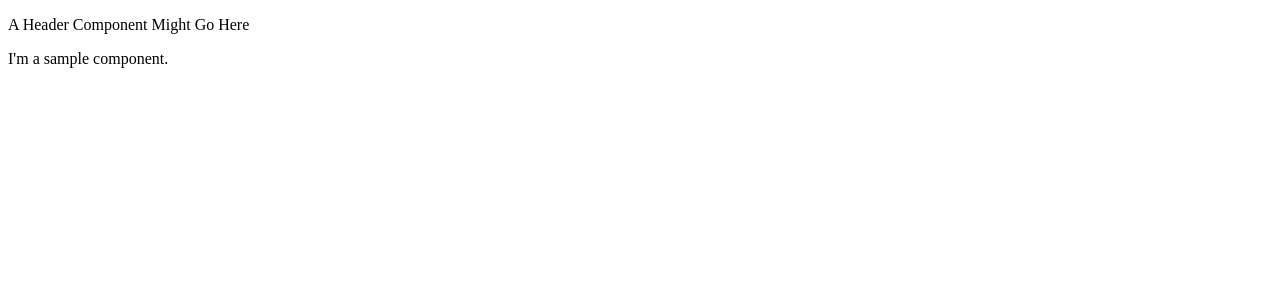
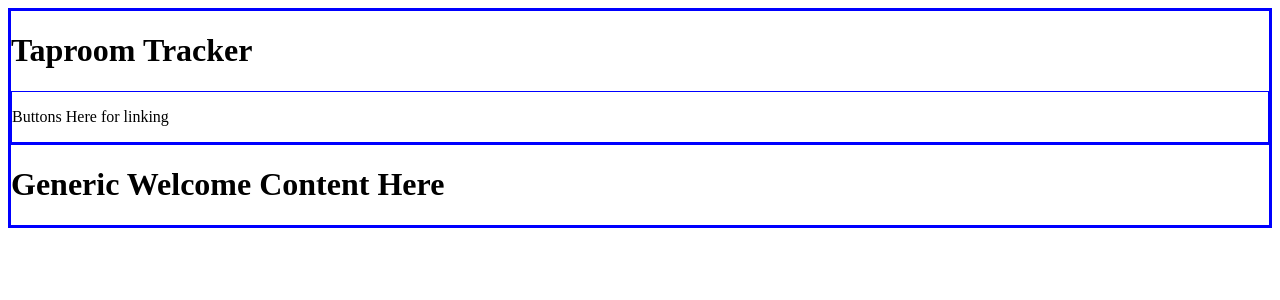
Before and after one commit to GrumpyEwok/react-taproom, a React app: page /keg-list in a window 1280 px wide. Shown: the top 300 px of the page. Built offline with nearby package versions, Linux system fonts and the light colour scheme.

Commit message:
Fix issues with import syntax in JSX files, plan out component structure and routing, adjust File Loader version.

```diff
--- a/package.json
+++ b/package.json
@@ -27,8 +27,10 @@
     "eslint": "^4.13.1",
     "eslint-loader": "^2.1.1",
     "eslint-plugin-react": "^7.11.1",
+    "file-loader": "^1.1.11",
     "html-webpack-plugin": "^2.29.0",
     "react-hot-loader": "^3.0.0-beta.7",
+    "url-loader": "^0.6.2",
     "webpack": "^3.4.0",
     "webpack-dev-server": "^2.5.0"
   }
--- a/src/components/App.jsx
+++ b/src/components/App.jsx
@@ -1,16 +1,24 @@
 import React from 'react';
 import { Switch, Route } from 'react-router-dom';
-import SampleComponent from './SampleComponent';
+import Nav from './Nav';
+import Splash from './Splash';
+import KegList from './KegList';
+
 
 function App(){
   return (
     <div>
+      <style global jsx>{' div { border: 1px solid blue;}'}
+      </style>
       <header>
-        <p>A Header Component Might Go Here</p>
+        <div className='container'>
+          <h1>Taproom Tracker</h1>
+          <Nav/>
+        </div>
       </header>
       <Switch>
-        <Route exact path='/' component={SampleComponent} />
-        <Route path='/newSamplePath' component={null} />
+        <Route exact path='/' component={ Splash } />
+        <Route path='/keg-list' component={ KegList } />
       </Switch>
     </div>
   );
--- /dev/null
+++ b/src/components/KegDetail.jsx
@@ -0,0 +1,9 @@
+import React from 'react';
+
+function KegDetail(){
+  return (
+    <div></div>
+  );
+}
+
+export default KegDetail;
--- /dev/null
+++ b/src/components/KegList.jsx
@@ -0,0 +1,10 @@
+import React from 'react';
+import KegDetail from './KegDetail';
+
+function KegList(){
+  return (
+    <div><KegDetail/></div>
+  );
+}
+
+export default KegList;
--- /dev/null
+++ b/src/components/Nav.jsx
@@ -0,0 +1,10 @@
+import React from 'react';
+// Route import needed for link To's?
+
+function Nav(){
+  return (
+    <div><p>Buttons Here for linking</p></div>
+  );
+}
+
+export default Nav;
--- a/src/components/SampleComponent.jsx
+++ /dev/null
@@ -1,11 +0,0 @@
-import React from 'react';
-
-function SampleComponent(){
-  return (
-    <div>
-      <p>I'm a sample component.</p>
-    </div>
-  );
-}
-
-export default SampleComponent;
--- /dev/null
+++ b/src/components/Splash.jsx
@@ -0,0 +1,11 @@
+import React from 'react';
+
+function Splash(){
+  return (
+    <div>
+      <h1>Generic Welcome Content Here</h1>
+    </div>
+  );
+}
+
+export default Splash;
```
Also changed, not shown: 2 other files (tests, documents, lock files or other folders).
